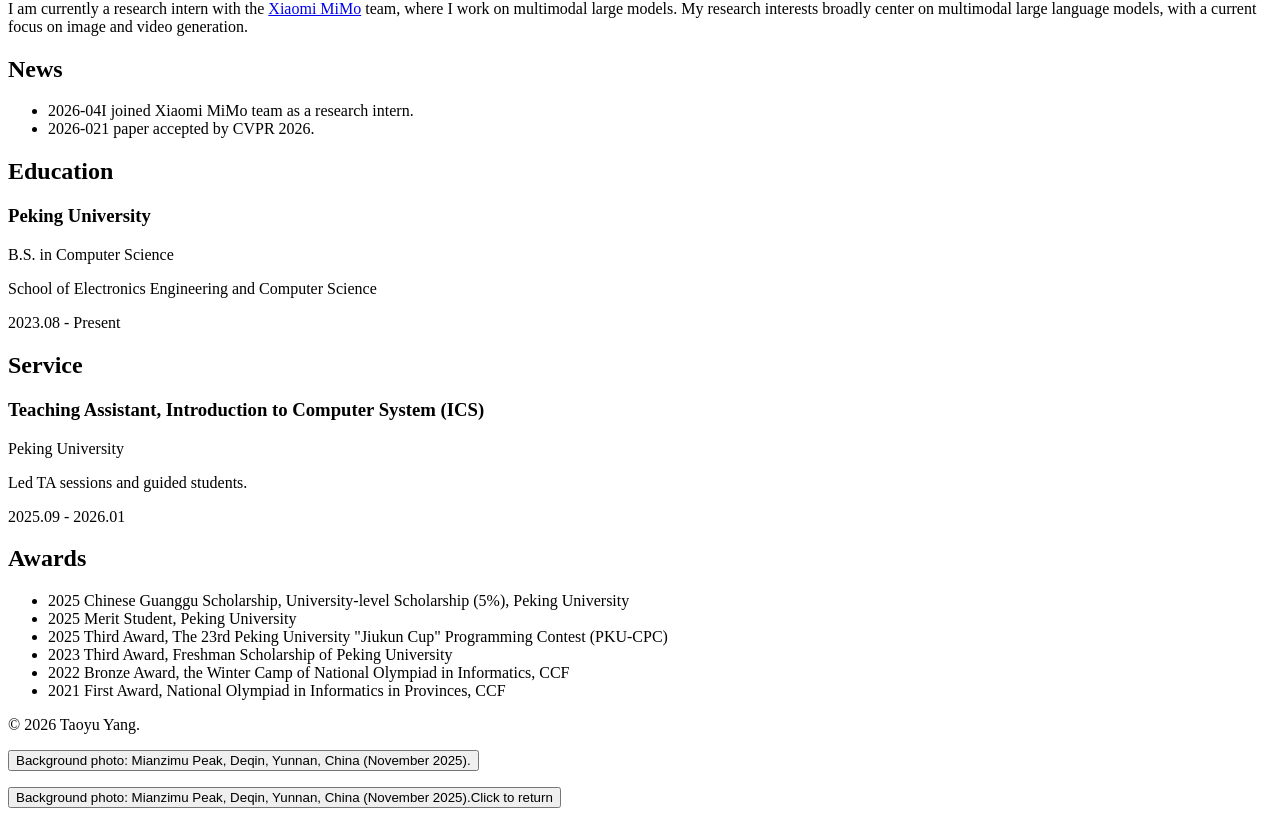
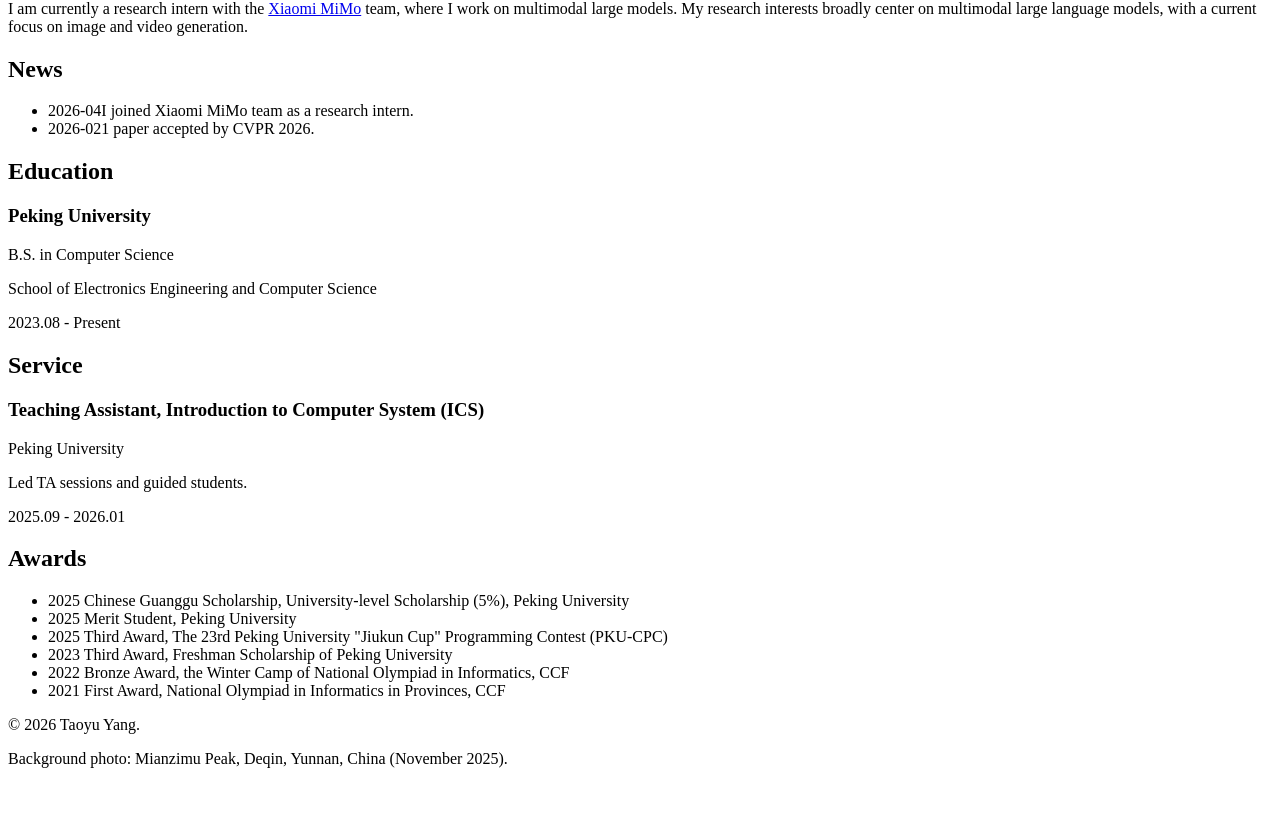
Before and after one commit to Cgfyufsygsm/homepage, a React (Vite) app: page / in a window 1280 px wide. Shown: the part 1014-1830 px from the top of the page. After the commit the page ends 1798 px from the top, so only its background shows below. Built offline with nearby package versions, Linux system fonts and the light colour scheme; the HTML template or start-up script is replaced by a standard one.

Commit message:
Revert "add fullscreen background photo transition"
This reverts commit 6dd5df87fd5751ecf564c48448ff5b94ccbd7fb4.

```diff
--- a/src/App.jsx
+++ b/src/App.jsx
@@ -14,12 +14,9 @@ function App() {
     return saved === 'dark' ? 'dark' : 'light';
   });
   const [activeId, setActiveId] = useState('about');
-  const [isPhotoMode, setIsPhotoMode] = useState(false);
-  const [rippleKey, setRippleKey] = useState(0);
 
   const topbarMouseRef = useRef(null);
   const sidebarMotionRef = useRef(null);
-  const photoTransitionTimerRef = useRef(null);
 
   const visibleSections = useMemo(() => {
     if (!data) return [];
@@ -55,33 +52,6 @@ function App() {
     document.body.classList.toggle('dark', theme === 'dark');
     localStorage.setItem('theme', theme);
   }, [theme]);
-
-  useEffect(() => {
-    document.body.classList.toggle('photo-mode', isPhotoMode);
-
-    if (!isPhotoMode) return undefined;
-
-    const handleKeyDown = (event) => {
-      if (event.key !== 'Escape') return;
-
-      const exitButton = document.querySelector('.photo-viewer-toggle');
-      if (exitButton instanceof HTMLElement) {
-        const rect = exitButton.getBoundingClientRect();
-        document.documentElement.style.setProperty('--ripple-x', `${rect.left + rect.width / 2}px`);
-        document.documentElement.style.setProperty('--ripple-y', `${rect.top + rect.height / 2}px`);
-      }
-      setRippleKey((value) => value + 1);
-      setIsPhotoMode(false);
-    };
-
-    document.addEventListener('keydown', handleKeyDown);
-    return () => document.removeEventListener('keydown', handleKeyDown);
-  }, [isPhotoMode]);
-
-  useEffect(() => () => {
-    document.body.classList.remove('photo-mode');
-    window.clearTimeout(photoTransitionTimerRef.current);
-  }, []);
 
   useEffect(() => {
     if (!data) return;
@@ -168,24 +138,6 @@ function App() {
     node.style.setProperty('--avatar-scale', '1');
   };
 
-  const handlePhotoModeToggle = (event) => {
-    const x = event?.clientX || window.innerWidth / 2;
-    const y = event?.clientY || window.innerHeight / 2;
-
-    document.documentElement.style.setProperty('--ripple-x', `${x}px`);
-    document.documentElement.style.setProperty('--ripple-y', `${y}px`);
-    setRippleKey((value) => value + 1);
-    setIsPhotoMode((value) => !value);
-
-    window.clearTimeout(photoTransitionTimerRef.current);
-    photoTransitionTimerRef.current = window.setTimeout(() => {
-      const target = document.querySelector(
-        isPhotoMode ? '.footer-photo-toggle' : '.photo-viewer-toggle'
-      );
-      if (target instanceof HTMLElement) target.focus({ preventScroll: true });
-    }, 920);
-  };
-
   if (error) {
     return <main className="container"><p>Failed to load content: {error}</p></main>;
   }
@@ -196,14 +148,6 @@ function App() {
 
   return (
     <>
-      <div className="background-photo-stage" aria-hidden="true" />
-      <div className="background-veil" aria-hidden="true" />
-
-      <div
-        className="page-foreground"
-        aria-hidden={isPhotoMode}
-        inert={isPhotoMode ? true : undefined}
-      >
       <Topbar
         navSections={navSections}
         labels={data.labels || {}}
@@ -227,29 +171,7 @@ function App() {
         <MainContent data={data} />
       </main>
 
-        <SiteFooter
-          footer={data.footer}
-          backgroundCredit={data.backgroundCredit}
-          onBackgroundClick={handlePhotoModeToggle}
-        />
-      </div>
-
-      <div className={`photo-viewer-controls ${isPhotoMode ? 'visible' : ''}`}>
-        <button
-          type="button"
-          className="photo-viewer-toggle"
-          onClick={handlePhotoModeToggle}
-          tabIndex={isPhotoMode ? 0 : -1}
-          aria-label="Return to homepage"
-        >
-          <span>{data.backgroundCredit || 'Background photo'}</span>
-          <span className="photo-viewer-hint">Click to return</span>
-        </button>
-      </div>
-
-      {rippleKey > 0 ? (
-        <span key={rippleKey} className="photo-ripple" aria-hidden="true" />
-      ) : null}
+      <SiteFooter footer={data.footer} backgroundCredit={data.backgroundCredit} />
     </>
   );
 }
--- a/src/components/SiteFooter.jsx
+++ b/src/components/SiteFooter.jsx
@@ -1,20 +1,9 @@
-function SiteFooter({ footer, backgroundCredit, onBackgroundClick }) {
+function SiteFooter({ footer, backgroundCredit }) {
   return (
     <footer className="footer">
       <div className="container">
         <p>{footer || '© 2026 Taoyu Yang.'}</p>
-        {backgroundCredit ? (
-          <p className="footer-credit">
-            <button
-              type="button"
-              className="footer-photo-toggle"
-              onClick={onBackgroundClick}
-              aria-label={`${backgroundCredit} View full-screen background photo`}
-            >
-              {backgroundCredit}
-            </button>
-          </p>
-        ) : null}
+        {backgroundCredit ? <p className="footer-credit">{backgroundCredit}</p> : null}
       </div>
     </footer>
   );
--- a/src/styles.css
+++ b/src/styles.css
@@ -14,15 +14,6 @@
   --bg-image-dark: url("/assets/banner-dark.jpg");
   --sidebar-surface: rgba(0, 0, 0, 0.01);
   --sidebar-border: color-mix(in srgb, var(--border) 58%, transparent);
-  --ripple-x: 50vw;
-  --ripple-y: 50vh;
-  --ripple-radius: -64px;
-}
-
-@property --ripple-radius {
-  syntax: "<length>";
-  inherits: true;
-  initial-value: -64px;
 }
 
 body.dark {
@@ -55,50 +46,23 @@ body {
   transition: color var(--theme-transition), background-color var(--theme-transition);
 }
 
-.background-photo-stage,
-.background-photo-stage::after,
-.background-veil,
-.background-veil::before,
-.background-veil::after {
+body::before,
+body::after {
+  content: "";
   position: fixed;
+  inset: 0;
   pointer-events: none;
+  z-index: -1;
   background-position: center;
   background-size: cover;
   background-repeat: no-repeat;
+  transition: opacity var(--theme-transition);
+  filter: blur(10px) saturate(130%);
+  transform: scale(1.05);
+  transform-origin: center;
 }
 
-.background-photo-stage {
-  inset: 0;
-  z-index: 0;
-  background-image: var(--bg-image-light);
-  background-color: var(--bg);
-}
-
-.background-photo-stage::after {
-  content: "";
-  inset: 0;
-  background-image: var(--bg-image-dark);
-  opacity: 0;
-  transition: opacity var(--theme-transition);
-}
-
-.background-veil {
-  inset: 0;
-  z-index: 1;
-  overflow: hidden;
-  background: var(--bg);
-}
-
-.background-veil::before,
-.background-veil::after {
-  content: "";
-  inset: -28px;
-  transform: scale(1.04);
-  transform-origin: center;
-  transition: opacity var(--theme-transition);
-}
-
-.background-veil::before {
+body::before {
   background-image:
     linear-gradient(135deg, rgba(252, 252, 252, 0.91), rgba(252, 252, 252, 0.84)),
     var(--bg-image-light);
@@ -106,151 +70,19 @@ body {
   opacity: 1;
 }
 
-.background-veil::after {
+body::after {
   background-image:
     linear-gradient(135deg, rgba(18, 18, 18, 0.8), rgba(18, 18, 18, 0.86)),
     var(--bg-image-dark);
-  filter: blur(10px) saturate(130%);
   opacity: 0;
 }
 
-body.dark .background-photo-stage::after,
-body.dark .background-veil::after {
-  opacity: 1;
-}
-
-body.dark .background-veil::before {
+body.dark::before {
   opacity: 0;
 }
 
-.page-foreground {
-  position: relative;
-  z-index: 2;
-}
-
-.background-veil,
-.page-foreground {
-  -webkit-mask-image: radial-gradient(
-    circle at var(--ripple-x) var(--ripple-y),
-    transparent 0,
-    transparent calc(var(--ripple-radius) - 28px),
-    rgba(0, 0, 0, 0.14) calc(var(--ripple-radius) - 12px),
-    rgba(0, 0, 0, 0.78) calc(var(--ripple-radius) + 20px),
-    #000 calc(var(--ripple-radius) + 64px)
-  );
-  mask-image: radial-gradient(
-    circle at var(--ripple-x) var(--ripple-y),
-    transparent 0,
-    transparent calc(var(--ripple-radius) - 28px),
-    rgba(0, 0, 0, 0.14) calc(var(--ripple-radius) - 12px),
-    rgba(0, 0, 0, 0.78) calc(var(--ripple-radius) + 20px),
-    #000 calc(var(--ripple-radius) + 64px)
-  );
-  transition: --ripple-radius 880ms cubic-bezier(0.66, 0, 0.22, 1);
-}
-
-body.photo-mode {
-  --ripple-radius: 160vmax;
-  overflow: hidden;
-}
-
-body.photo-mode .page-foreground {
-  pointer-events: none;
-  user-select: none;
-}
-
-.photo-viewer-controls {
-  position: fixed;
-  z-index: 5;
-  left: 50%;
-  bottom: max(22px, env(safe-area-inset-bottom));
-  width: min(92vw, 720px);
-  display: flex;
-  justify-content: center;
-  opacity: 0;
-  visibility: hidden;
-  transform: translate(-50%, 12px);
-  transition:
-    opacity 260ms ease 520ms,
-    transform 360ms cubic-bezier(0.2, 0.8, 0.2, 1) 520ms,
-    visibility 0s linear 880ms;
-  pointer-events: none;
-}
-
-.photo-viewer-controls.visible {
+body.dark::after {
   opacity: 1;
-  visibility: visible;
-  transform: translate(-50%, 0);
-  transition-delay: 560ms, 560ms, 0s;
-  pointer-events: auto;
-}
-
-.photo-viewer-toggle {
-  max-width: 100%;
-  padding: 0.66rem 0.9rem 0.58rem;
-  border: 1px solid rgba(255, 255, 255, 0.34);
-  border-radius: 14px;
-  background: rgba(8, 13, 22, 0.48);
-  color: rgba(255, 255, 255, 0.94);
-  box-shadow: 0 8px 32px rgba(0, 0, 0, 0.24);
-  -webkit-backdrop-filter: blur(12px) saturate(120%);
-  backdrop-filter: blur(12px) saturate(120%);
-  font: inherit;
-  font-size: 0.76rem;
-  line-height: 1.35;
-  text-align: center;
-  cursor: pointer;
-  transition: background-color 180ms ease, border-color 180ms ease, transform 180ms ease;
-}
-
-.photo-viewer-toggle:hover,
-.photo-viewer-toggle:focus-visible {
-  background: rgba(8, 13, 22, 0.66);
-  border-color: rgba(255, 255, 255, 0.58);
-  transform: translateY(-2px);
-}
-
-.photo-viewer-hint {
-  display: block;
-  margin-top: 0.12rem;
-  color: rgba(255, 255, 255, 0.68);
-  font-size: 0.67rem;
-}
-
-.photo-ripple {
-  position: fixed;
-  z-index: 4;
-  left: var(--ripple-x);
-  top: var(--ripple-y);
-  width: 180px;
-  aspect-ratio: 1;
-  border-radius: 50%;
-  pointer-events: none;
-  opacity: 0;
-  transform: translate(-50%, -50%) scale(0.1);
-  background: repeating-radial-gradient(
-    circle,
-    transparent 0 13px,
-    rgba(255, 255, 255, 0.42) 14px,
-    transparent 16px 28px
-  );
-  mix-blend-mode: soft-light;
-  filter: blur(0.4px);
-  animation: photo-ripple 900ms cubic-bezier(0.16, 0.72, 0.2, 1);
-}
-
-@keyframes photo-ripple {
-  0% {
-    opacity: 0;
-    transform: translate(-50%, -50%) scale(0.1);
-  }
-  16% {
-    opacity: 0.72;
-  }
-  100% {
-    opacity: 0;
-    transform: translate(-50%, -50%) scale(8);
-  }
 }
 
 .container {
@@ -874,26 +706,6 @@ body.dark .publication-venue {
   opacity: 0.9;
 }
 
-.footer-photo-toggle {
-  margin: 0;
-  padding: 0.12rem 0.22rem;
-  border: 0;
-  border-radius: 5px;
-  background: transparent;
-  color: inherit;
-  font: inherit;
-  cursor: pointer;
-  transition: color 180ms ease, background-color 180ms ease;
-}
-
-.footer-photo-toggle:hover,
-.footer-photo-toggle:focus-visible {
-  color: var(--accent-strong);
-  background: color-mix(in srgb, var(--accent) 10%, transparent);
-  text-decoration: underline;
-  text-underline-offset: 0.15em;
-}
-
 .reveal {
   opacity: 0;
   transform: translateY(12px);
@@ -941,19 +753,3 @@ body.dark .publication-venue {
     white-space: normal;
   }
 }
-
-@media (prefers-reduced-motion: reduce) {
-  .background-veil,
-  .page-foreground {
-    transition-duration: 180ms;
-  }
-
-  .photo-ripple {
-    display: none;
-  }
-
-  .photo-viewer-controls,
-  .photo-viewer-controls.visible {
-    transition-delay: 100ms, 100ms, 0s;
-  }
-}
--- a/vite.config.js
+++ b/vite.config.js
@@ -1,24 +1,7 @@
-import { copyFile, mkdir } from 'node:fs/promises';
-import { resolve } from 'node:path';
 import { defineConfig } from 'vite';
 import react from '@vitejs/plugin-react';
 
-const sitesOutput = () => ({
-  name: 'sites-output',
-  apply: 'build',
-  async closeBundle() {
-    const root = process.cwd();
-    await mkdir(resolve(root, 'dist/server'), { recursive: true });
-    await mkdir(resolve(root, 'dist/.openai'), { recursive: true });
-    await copyFile(resolve(root, 'worker/index.js'), resolve(root, 'dist/server/index.js'));
-    await copyFile(
-      resolve(root, '.openai/hosting.json'),
-      resolve(root, 'dist/.openai/hosting.json')
-    );
-  },
-});
-
 export default defineConfig({
   base: '/',
-  plugins: [react(), sitesOutput()],
+  plugins: [react()],
 });
```
Also changed, not shown: worker/index.js (deleted, +0 -17 lines), .openai/hosting.json (deleted). Lines whose indentation alone changed are shown as unchanged.
